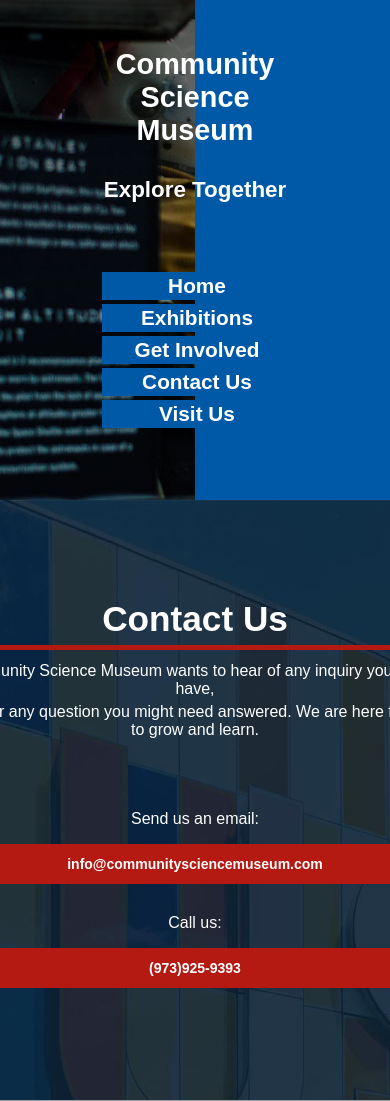
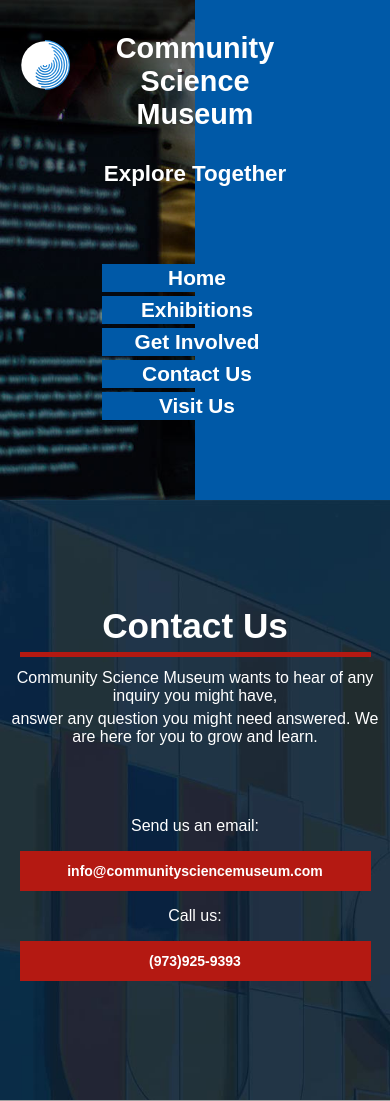
Before and after one commit to fanzypantz/SemesterProject01, a PHP site: page /contact.php in a window 390 px wide; the page is wider, and only the part inside the window is pictured. Shown: the top 1101 px of that part. Run offline with PHP 8.4, Linux system fonts and the light colour scheme; some libraries are stand-ins or nearby versions; some web fonts are replaced; grey boxes are pictures that could not be loaded.

Commit message:
fixed some minor css finally added the logo

```diff
--- a/contact.php
+++ b/contact.php
@@ -20,7 +20,7 @@
             </div>
             <div class="contact-info">
                 <p>Send us an  email:</p>
-                <p class="contact-bg">info@communitysciencemuseum.com</p>
+                <a class="contact-bg" href="mailto:info@communitysciencemuseum.com">info@communitysciencemuseum.com</a>
             </div>
             <div class="contact-info">
                 <p>Call us:</p>
--- a/css/base.css
+++ b/css/base.css
@@ -41,6 +41,12 @@ header {
   background-color: #0059a7;
   position: relative;
 }
+header .icon {
+  position: absolute;
+  top: 8%;
+  left: 5%;
+  width: 100px;
+}
 header .hero-img {
   width: 50%;
   height: 100%;
@@ -49,9 +55,9 @@ header .hero-img {
 }
 header .hero-banner {
   position: absolute;
-  top: 50%;
+  top: 60%;
   left: 50%;
-  transform: translate(-50%, -50%);
+  transform: translate(-50%, -60%);
   margin: 0 auto;
   text-align: center;
   font-weight: 700;
@@ -67,9 +73,9 @@ header .hero-banner h2 {
 }
 header .nav {
   position: absolute;
-  bottom: 15%;
+  top: 10%;
   right: 50%;
-  transform: translate(50%, 50%);
+  transform: translate(50%, 10%);
   margin: 0 auto;
   text-align: center;
   font-size: 1.3em;
@@ -378,11 +384,16 @@ footer a {
   min-width: 500px;
 }
 #contact .contact-column .contact-info .contact-bg {
+  display: block;
   color: white;
   background-color: #B41912;
   font-size: 14px;
   line-height: 40px;
   font-weight: 700;
+  overflow: hidden;
+}
+#contact .contact-column .contact-info .contact-bg:hover {
+  background-color: #0a2135;
 }
 #contact #address-button {
   width: 160px;
@@ -433,12 +444,15 @@ footer a {
   header {
     height: 350px;
   }
+  header .icon {
+    width: 50px;
+  }
   header .hero-banner {
     top: 25% !important;
   }
   header .nav {
     width: 200px;
-    bottom: 34%;
+    top: 34%;
   }
   header .nav .nav-list {
     white-space: normal;
@@ -535,7 +549,7 @@ footer a {
     height: 500px;
   }
   header .nav {
-    bottom: 30%;
+    top: 48%;
   }
   header .hero-banner {
     top: 25% !important;
@@ -543,6 +557,17 @@ footer a {
   header .hero-banner h1 {
     white-space: normal !important;
     margin-bottom: 30px;
+  }
+
+  #contact #address_map #address {
+    width: 75%;
+  }
+  #contact .contact-column .contact-info {
+    min-width: auto;
+    width: 90%;
+  }
+  #contact svg {
+    width: 90%;
   }
 
   .contact .column .row {
--- a/css/defaults/defaults.sass
+++ b/css/defaults/defaults.sass
@@ -38,6 +38,12 @@ header
   position: relative
   //border-bottom: 2px solid $secondary
 
+  .icon
+    position: absolute
+    top: 8%
+    left: 5%
+    width: 100px
+
   .hero-img
     width: 50%
     height: 100%
@@ -46,9 +52,9 @@ header
 
   .hero-banner
     position: absolute
-    top: 50%
+    top: 60%
     left: 50%
-    transform: translate(-50%, -50%)
+    transform: translate(-50%, -60%)
     margin: 0 auto
     text-align: center
     font-weight: 700
@@ -63,9 +69,9 @@ header
 
   .nav
     position: absolute
-    bottom: 15%
+    top: 10%
     right: 50%
-    transform: translate(50%, 50%)
+    transform: translate(50%, 10%)
     margin: 0 auto
     text-align: center
     font-size: 1.3em
--- a/css/media_queries.sass
+++ b/css/media_queries.sass
@@ -35,12 +35,15 @@
   header
     height: 350px
 
+    .icon
+      width: 50px
+
     .hero-banner
       top: 25% !important
 
     .nav
       width: 200px
-      bottom: 34%
+      top: 34%
 
       .nav-list
         white-space: normal
@@ -134,7 +137,7 @@
     height: 500px
 
     .nav
-      bottom: 30%
+      top: 48%
 
     .hero-banner
       top: 25% !important
@@ -143,7 +146,19 @@
         white-space: normal !important
         margin-bottom: 30px
 
+  #contact
+    #address_map #address
+      width: 75%
+
+    .contact-column .contact-info
+      min-width: auto
+      width: 90%
+
+    svg
+      width: 90%
+
   .contact
+
     .column
       .row
         width: 95%
--- a/css/pages/contact.sass
+++ b/css/pages/contact.sass
@@ -86,11 +86,16 @@
       min-width: 500px
 
       .contact-bg
+        display: block
         color: $font
         background-color: $secondary
         font-size: 14px
         line-height: 40px
         font-weight: 700
+        overflow: hidden
+
+        &:hover
+          background-color: $primary
 
   #address-button
     width: 160px
--- a/layout.php
+++ b/layout.php
@@ -21,6 +21,7 @@
     </head>
     <body>
         <header>
+            <img class="icon" src="images/logo.svg" alt="icon for the community science museum">
 
             <div class="hero-img"></div>
 
```
Also changed, not shown: images/logo.svg (added), 1 other file.
